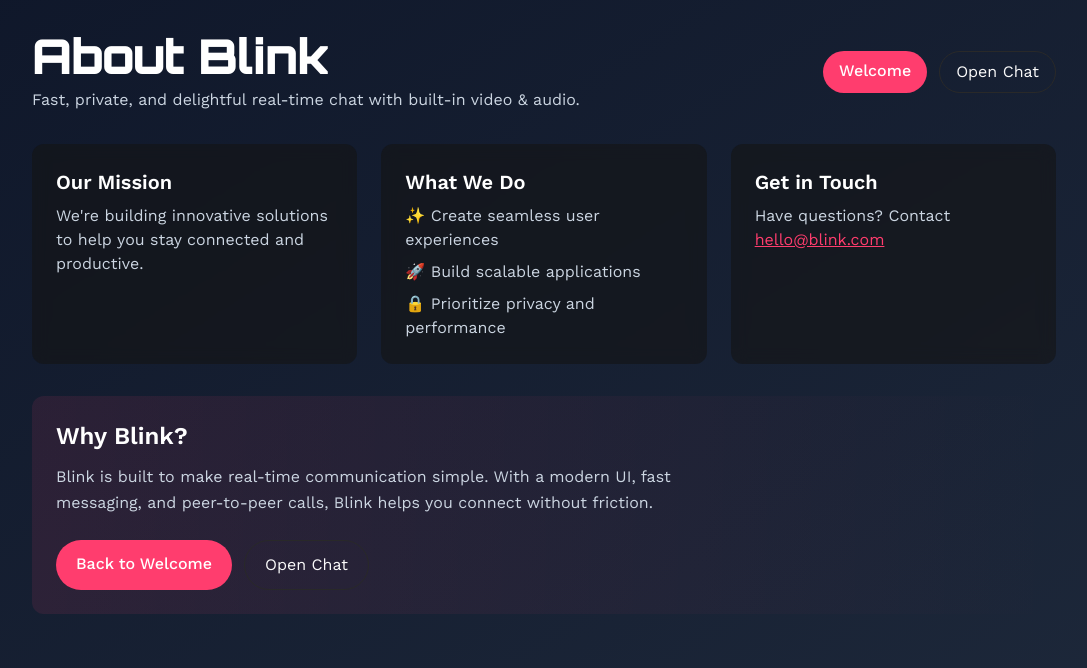
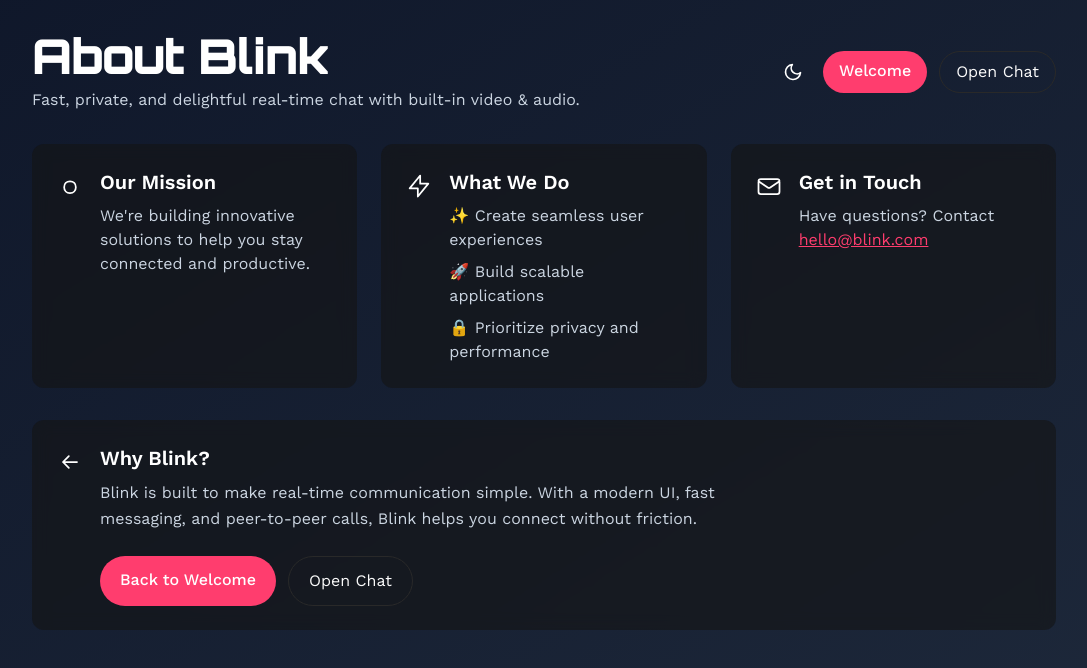
Before and after one commit to R4D3V/blink, a Next.js app: page /about in a window 1280 px wide. Shown: the top 668 px of the page, without its empty margins (96-1183 px from the left). Built offline with nearby package versions, Linux system fonts and the light colour scheme.

Commit message:
feat: add ThemeToggle and AnimatedCard; modernize About with animations and icons

```diff
--- a/app/about/page.tsx
+++ b/app/about/page.tsx
@@ -1,4 +1,6 @@
 import Link from 'next/link'
+import ThemeToggle from '@/components/ThemeToggle'
+import AnimatedCard from '@/components/AnimatedCard'
 
 export default function AboutPage() {
   return (
@@ -7,44 +9,59 @@ export default function AboutPage() {
         <header className="flex flex-col md:flex-row items-start md:items-center justify-between gap-6 mb-8">
           <div>
             <h1 className="text-5xl font-display font-black tracking-tight">About Blink</h1>
-            <p className="mt-2 text-slate-300 max-w-xl">Fast, private, and delightful real-time chat with built-in video & audio.</p>
+            <p className="mt-2 text-slate-300 max-w-xl">
+              Fast, private, and delightful real-time chat with built-in video &
+              audio.
+            </p>
           </div>
 
-          <div className="flex gap-3">
-            <Link href="/welcome" className="px-4 py-2 bg-primary rounded-full font-medium hover:shadow-lg">Welcome</Link>
-            <Link href="/" className="px-4 py-2 border border-border rounded-full text-foreground hover:bg-muted">Open Chat</Link>
+          <div className="flex items-center gap-3">
+            <ThemeToggle />
+
+            <div className="flex gap-3">
+              <Link href="/welcome" className="px-4 py-2 bg-primary rounded-full font-medium hover:shadow-lg">Welcome</Link>
+              <Link href="/" className="px-4 py-2 border border-border rounded-full text-foreground hover:bg-muted">Open Chat</Link>
+            </div>
           </div>
         </header>
 
         <div className="grid md:grid-cols-3 gap-6 mb-8">
-          <div className="p-6 bg-card/60 backdrop-blur rounded-lg">
-            <h3 className="text-xl font-semibold mb-2">Our Mission</h3>
-            <p className="text-slate-300">We're building innovative solutions to help you stay connected and productive.</p>
-          </div>
+          <AnimatedCard
+            title="Our Mission"
+            delay={0}
+            icon={<svg xmlns="http://www.w3.org/2000/svg" className="w-7 h-7" fill="none" viewBox="0 0 24 24" stroke="currentColor"><path strokeLinecap="round" strokeLinejoin="round" strokeWidth="1.5" d="M12 8c-3 0-5 2-5 5s2 5 5 5 5-2 5-5-2-5-5-5z"/></svg>}
+          >
+            <p>We're building innovative solutions to help you stay connected and productive.</p>
+          </AnimatedCard>
 
-          <div className="p-6 bg-card/60 backdrop-blur rounded-lg">
-            <h3 className="text-xl font-semibold mb-2">What We Do</h3>
-            <ul className="text-slate-300 space-y-2">
+          <AnimatedCard
+            title="What We Do"
+            delay={120}
+            icon={<svg xmlns="http://www.w3.org/2000/svg" className="w-7 h-7" fill="none" viewBox="0 0 24 24" stroke="currentColor"><path strokeLinecap="round" strokeLinejoin="round" strokeWidth="1.5" d="M13 10V3L4 14h7v7l9-11h-7z"/></svg>}
+          >
+            <ul className="space-y-2">
               <li>✨ Create seamless user experiences</li>
               <li>🚀 Build scalable applications</li>
               <li>🔒 Prioritize privacy and performance</li>
             </ul>
-          </div>
+          </AnimatedCard>
 
-          <div className="p-6 bg-card/60 backdrop-blur rounded-lg">
-            <h3 className="text-xl font-semibold mb-2">Get in Touch</h3>
-            <p className="text-slate-300">Have questions? Contact <a href="mailto:hello@blink.com" className="text-primary underline">hello@blink.com</a></p>
-          </div>
+          <AnimatedCard
+            title="Get in Touch"
+            delay={240}
+            icon={<svg xmlns="http://www.w3.org/2000/svg" className="w-7 h-7" fill="none" viewBox="0 0 24 24" stroke="currentColor"><path strokeLinecap="round" strokeLinejoin="round" strokeWidth="1.5" d="M3 8l7.89 5.26a2 2 0 002.22 0L21 8M5 19h14a2 2 0 002-2V8a2 2 0 00-2-2H5a2 2 0 00-2 2v9a2 2 0 002 2z"/></svg>}
+          >
+            <p>Have questions? Contact <a href="mailto:hello@blink.com" className="text-primary underline">hello@blink.com</a></p>
+          </AnimatedCard>
         </div>
 
-        <section className="p-6 bg-gradient-to-r from-primary/10 via-secondary/8 to-primary/6 rounded-lg">
-          <h2 className="text-2xl font-semibold mb-3">Why Blink?</h2>
+        <AnimatedCard title="Why Blink?" delay={320} icon={<svg xmlns="http://www.w3.org/2000/svg" className="w-7 h-7" fill="none" viewBox="0 0 24 24" stroke="currentColor"><path strokeLinecap="round" strokeLinejoin="round" strokeWidth="1.5" d="M11 17l-5-5m0 0l5-5m-5 5h12"/></svg>}>
           <p className="text-slate-300 max-w-2xl leading-relaxed">Blink is built to make real-time communication simple. With a modern UI, fast messaging, and peer-to-peer calls, Blink helps you connect without friction.</p>
           <div className="mt-6 flex gap-3">
             <Link href="/welcome" className="px-5 py-3 bg-primary rounded-full text-white font-medium hover:shadow-lg">Back to Welcome</Link>
             <Link href="/" className="px-5 py-3 border border-border rounded-full text-foreground hover:bg-muted">Open Chat</Link>
           </div>
-        </section>
+        </AnimatedCard>
       </div>
     </main>
   )
--- /dev/null
+++ b/components/AnimatedCard.tsx
@@ -0,0 +1,36 @@
+'use client'
+
+import { ReactNode, useEffect, useState } from 'react'
+
+type Props = {
+  title: string
+  children: ReactNode
+  icon?: ReactNode
+  delay?: number
+}
+
+export default function AnimatedCard({ title, children, icon, delay = 0 }: Props) {
+  const [visible, setVisible] = useState(false)
+
+  useEffect(() => {
+    const t = setTimeout(() => setVisible(true), delay)
+    return () => clearTimeout(t)
+  }, [delay])
+
+  return (
+    <div
+      className={`p-6 bg-card/60 backdrop-blur rounded-lg transform transition-all duration-500 ${
+        visible ? 'opacity-100 translate-y-0' : 'opacity-0 translate-y-6'
+      }`}
+      style={{ transitionDelay: `${delay}ms` }}
+    >
+      <div className="flex items-start gap-4">
+        {icon && <div className="text-2xl mt-1">{icon}</div>}
+        <div>
+          <h3 className="text-xl font-semibold mb-2">{title}</h3>
+          <div className="text-slate-300">{children}</div>
+        </div>
+      </div>
+    </div>
+  )
+}
--- /dev/null
+++ b/components/ThemeToggle.tsx
@@ -0,0 +1,40 @@
+'use client'
+
+import { useEffect, useState } from 'react'
+
+export default function ThemeToggle() {
+  const [theme, setTheme] = useState<'light' | 'dark'>(() => {
+    if (typeof window === 'undefined') return 'dark'
+    return (localStorage.getItem('theme') as 'light' | 'dark') || (document.documentElement.classList.contains('dark') ? 'dark' : 'light')
+  })
+
+  useEffect(() => {
+    if (typeof window === 'undefined') return
+    if (theme === 'dark') {
+      document.documentElement.classList.add('dark')
+    } else {
+      document.documentElement.classList.remove('dark')
+    }
+    localStorage.setItem('theme', theme)
+  }, [theme])
+
+  return (
+    <button
+      aria-label="Toggle theme"
+      onClick={() => setTheme((t) => (t === 'dark' ? 'light' : 'dark'))}
+      className="p-2 rounded-md hover:bg-muted transition-colors"
+      title={`Switch to ${theme === 'dark' ? 'light' : 'dark'} mode`}
+    >
+      {theme === 'dark' ? (
+        <svg xmlns="http://www.w3.org/2000/svg" className="w-5 h-5" viewBox="0 0 24 24" fill="none" stroke="currentColor">
+          <path strokeLinecap="round" strokeLinejoin="round" strokeWidth="2" d="M21 12.79A9 9 0 1111.21 3 7 7 0 0021 12.79z" />
+        </svg>
+      ) : (
+        <svg xmlns="http://www.w3.org/2000/svg" className="w-5 h-5" viewBox="0 0 24 24" fill="none" stroke="currentColor">
+          <circle cx="12" cy="12" r="3" strokeWidth="2" strokeLinecap="round" strokeLinejoin="round" />
+          <path strokeWidth="2" strokeLinecap="round" strokeLinejoin="round" d="M12 2v2M12 20v2M4.2 4.2l1.4 1.4M18.4 18.4l1.4 1.4M2 12h2M20 12h2M4.2 19.8l1.4-1.4M18.4 5.6l1.4-1.4" />
+        </svg>
+      )}
+    </button>
+  )
+}
```
